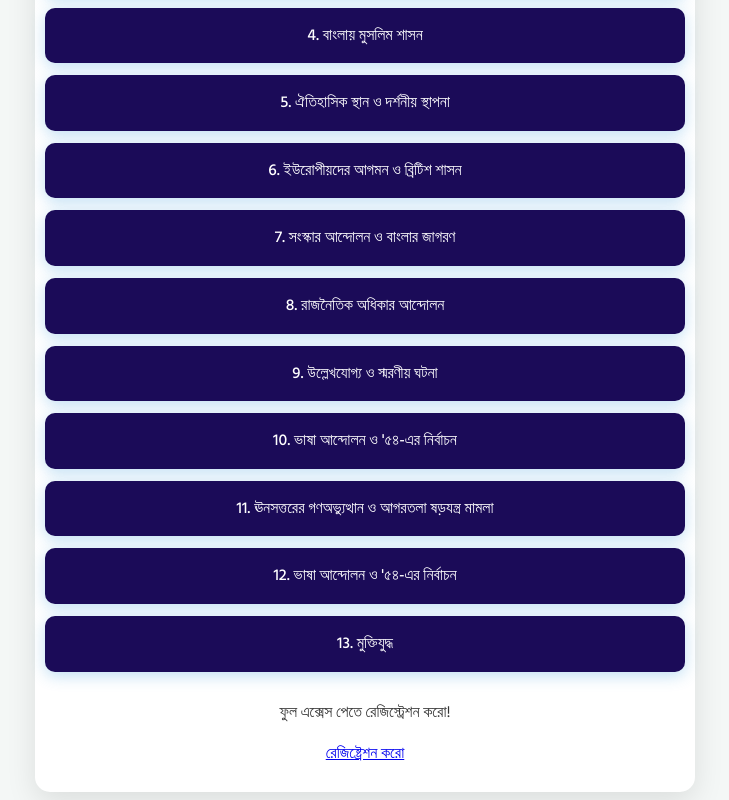
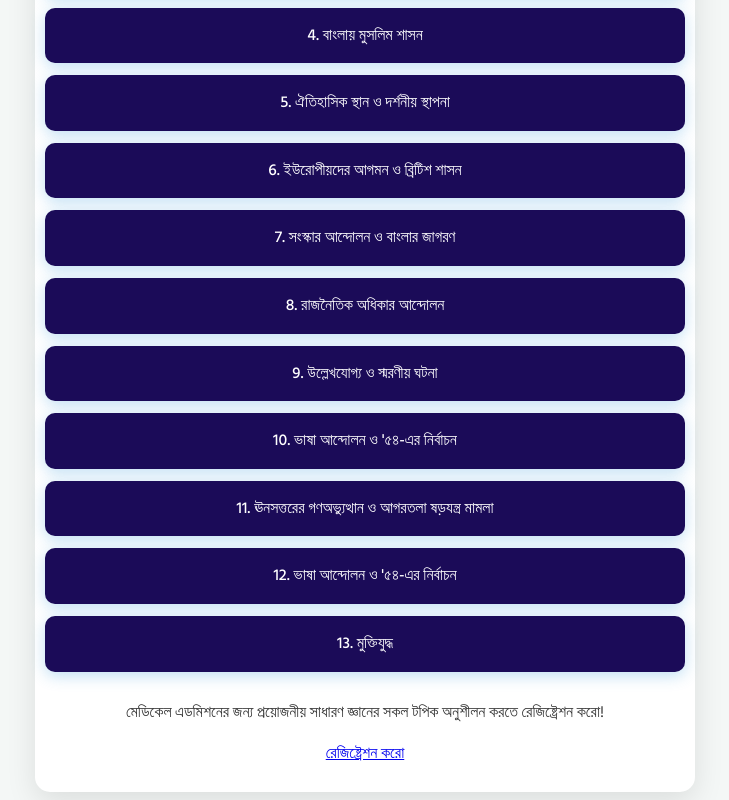
Before and after one commit to medicalprostuti/onugk, a plain HTML site: page index.html in a window 1280 px wide. Shown: the part 383-1183 px from the top of the page, without its empty margins (275-1004 px from the left). Drawn offline with Linux system fonts and the light colour scheme.

Commit message:
Update index.html

```diff
--- a/index.html
+++ b/index.html
@@ -144,7 +144,7 @@
         // Add the new elements
         const registrationText = document.createElement("p");
         registrationText.className = "registration-text";
-        registrationText.textContent = "ফুল এক্সেস পেতে রেজিস্ট্রেশন করো!";
+        registrationText.textContent = "মেডিকেল এডমিশনের জন্য প্রয়োজনীয় সাধারণ জ্ঞানের সকল টপিক অনুশীলন করতে রেজিষ্ট্রেশন করো!";
         menuContainer.appendChild(registrationText);
 
         const registrationButton = document.createElement("a");
```
